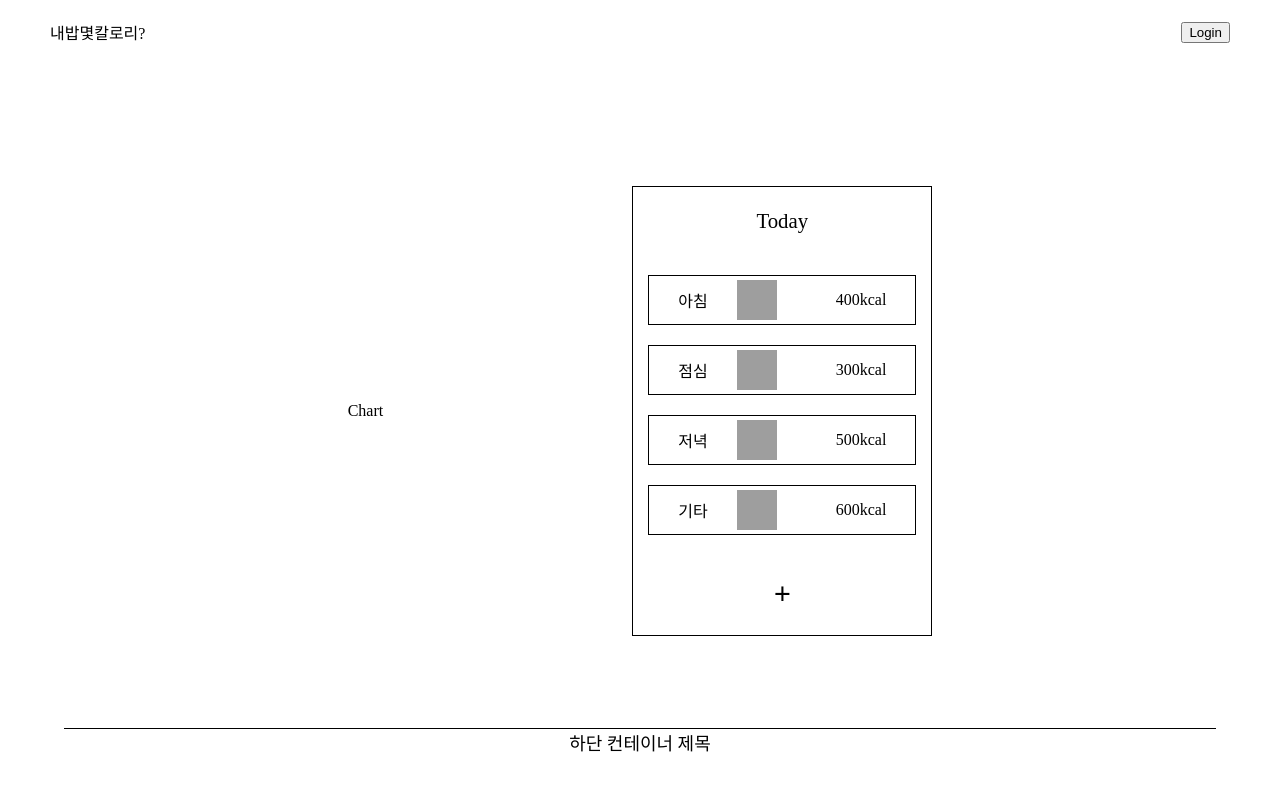
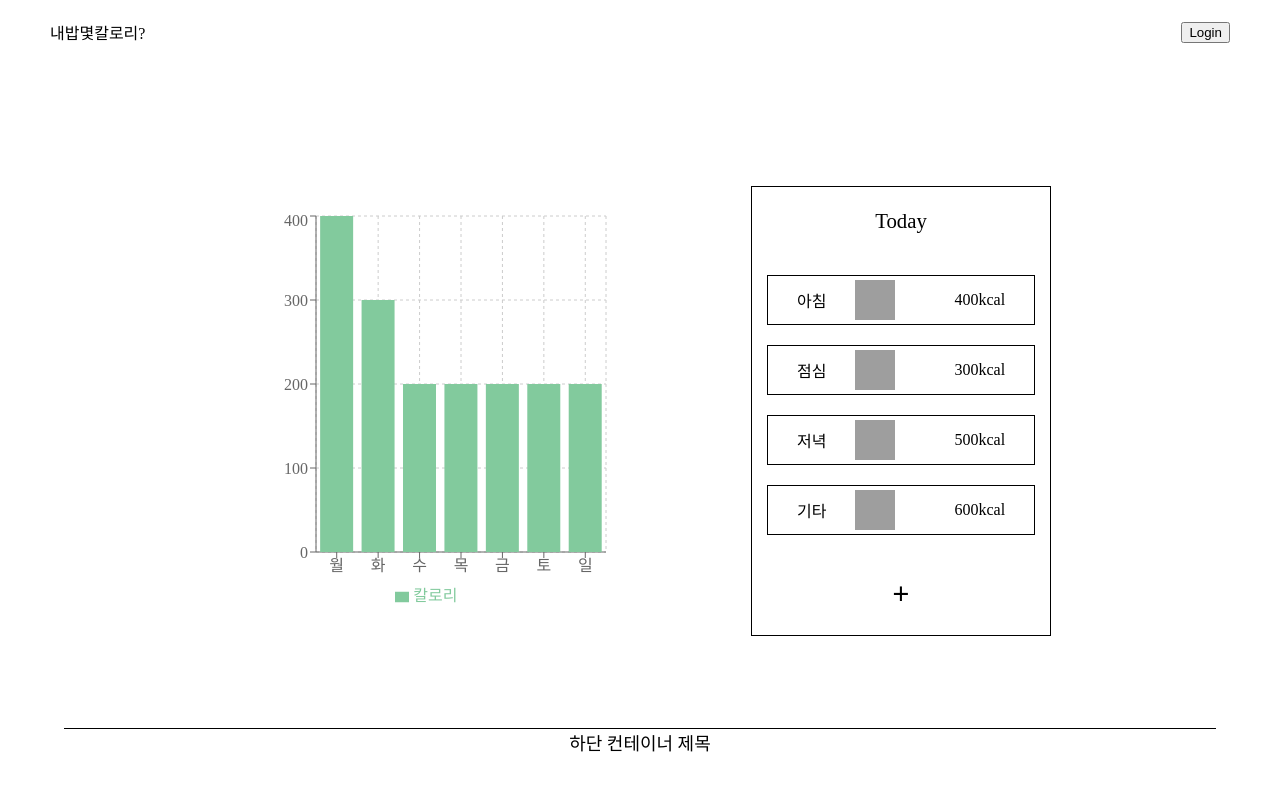
Before and after one commit to MyMealCalorie/client, a React (Create React App) app: page / in a window 1280 px wide. Shown: the top 800 px of the page. Built offline with nearby package versions, Linux system fonts and the light colour scheme; grey boxes are pictures that could not be loaded.

Commit message:
style: weekly-calorie-chart UI 구현

```diff
--- a/package.json
+++ b/package.json
@@ -4,12 +4,14 @@
   "private": true,
   "dependencies": {
     "@reduxjs/toolkit": "^1.8.3",
+    "@types/recharts": "^1.8.23",
     "react": "^17.0.2",
     "react-calendar": "^3.7.0",
     "react-dom": "^17.0.2",
     "react-redux": "^8.0.2",
     "react-router-dom": "^6.3.0",
     "react-scripts": "^5.0.1",
+    "recharts": "^2.1.13",
     "styled-components": "^5.3.5"
   },
   "devDependencies": {
--- a/src/components/Main/Chart.tsx
+++ /dev/null
@@ -1,7 +0,0 @@
-const Chart = () => {
-  return (
-    <div>Chart</div>
-  )
-}
-
-export default Chart;
--- a/src/components/Main/TodayNutrition.tsx
+++ b/src/components/Main/TodayNutrition.tsx
@@ -79,10 +79,12 @@ const TodayNutrition = () => {
 export default TodayNutrition;
 
 const S_Wrapper = styled(S_FlexBox)`
+  width: 30%;
+  height: 450px;
+  max-width: 300px;
+
   flex-direction: column;
   justify-content: space-evenly;
-  width: 300px;
-  height: 450px;
 
   border: 1px solid;
 `;
--- /dev/null
+++ b/src/components/Main/WeeklyCalorieChart.tsx
@@ -0,0 +1,71 @@
+import {
+  BarChart,
+  Bar,
+  Cell,
+  XAxis,
+  YAxis,
+  CartesianGrid,
+  Tooltip,
+  Legend,
+  ResponsiveContainer,
+} from 'recharts';
+import { S_FlexBox } from '../../style/FlexBox.style';
+
+const data = [
+  {
+    name: '월',
+    칼로리: 400,
+  },
+  {
+    name: '화',
+    칼로리: 300,
+  },
+  {
+    name: '수',
+    칼로리: 200,
+  },
+  {
+    name: '목',
+    칼로리: 200,
+  },
+  {
+    name: '금',
+    칼로리: 200,
+  },
+  {
+    name: '토',
+    칼로리: 200,
+  },
+  {
+    name: '일',
+    칼로리: 200,
+  },
+];
+
+const WeekCalorieChart = () => {
+  return (
+    <S_FlexBox width="40%">
+      <BarChart
+        width={400}
+        height={400}
+        data={data}
+        margin={{
+          top: 5,
+          right: 30,
+          left: 20,
+          bottom: 5,
+        }}
+      >
+        <CartesianGrid strokeDasharray="3 3" />
+        <XAxis dataKey="name" />
+        <YAxis />
+        <Tooltip />
+        <Legend />
+
+        <Bar dataKey="칼로리" fill="#82ca9d" />
+      </BarChart>
+    </S_FlexBox>
+  );
+};
+
+export default WeekCalorieChart;
--- a/src/pages/Main/index.tsx
+++ b/src/pages/Main/index.tsx
@@ -3,7 +3,7 @@ import styled from 'styled-components';
 
 // Component
 import { S_FlexBox } from '../../style/FlexBox.style';
-import Chart from '../../components/Main/Chart';
+import WeeklyCalorieChart from '../../components/Main/WeeklyCalorieChart';
 import TodayNutrition from '../../components/Main/TodayNutrition';
 import CalendarContainer from '../../components/Main/CalendarContainer';
 import OneDayListContainer from '../../components/Main/OneDayListContainer';
@@ -19,7 +19,7 @@ const Main = () => {
       <S_MainLayout>
         <S_Box>
           {/* chart */}
-          <Chart />
+          <WeeklyCalorieChart />
 
           {/* today's data */}
           <TodayNutrition />
@@ -48,10 +48,9 @@ const S_MainLayout = styled(S_FlexBox)`
 `;
 
 const S_Box = styled(S_FlexBox)`
-  width: 100%;
+  width: 90%;
   justify-content: space-evenly;
-  margin: 2% 0;
-  padding: 3%;
+  margin: 5% 0;
 `;
 
 const S_BottomTitle = styled.p`
```
Also changed, not shown: 1 other file (tests, documents, lock files or other folders).
